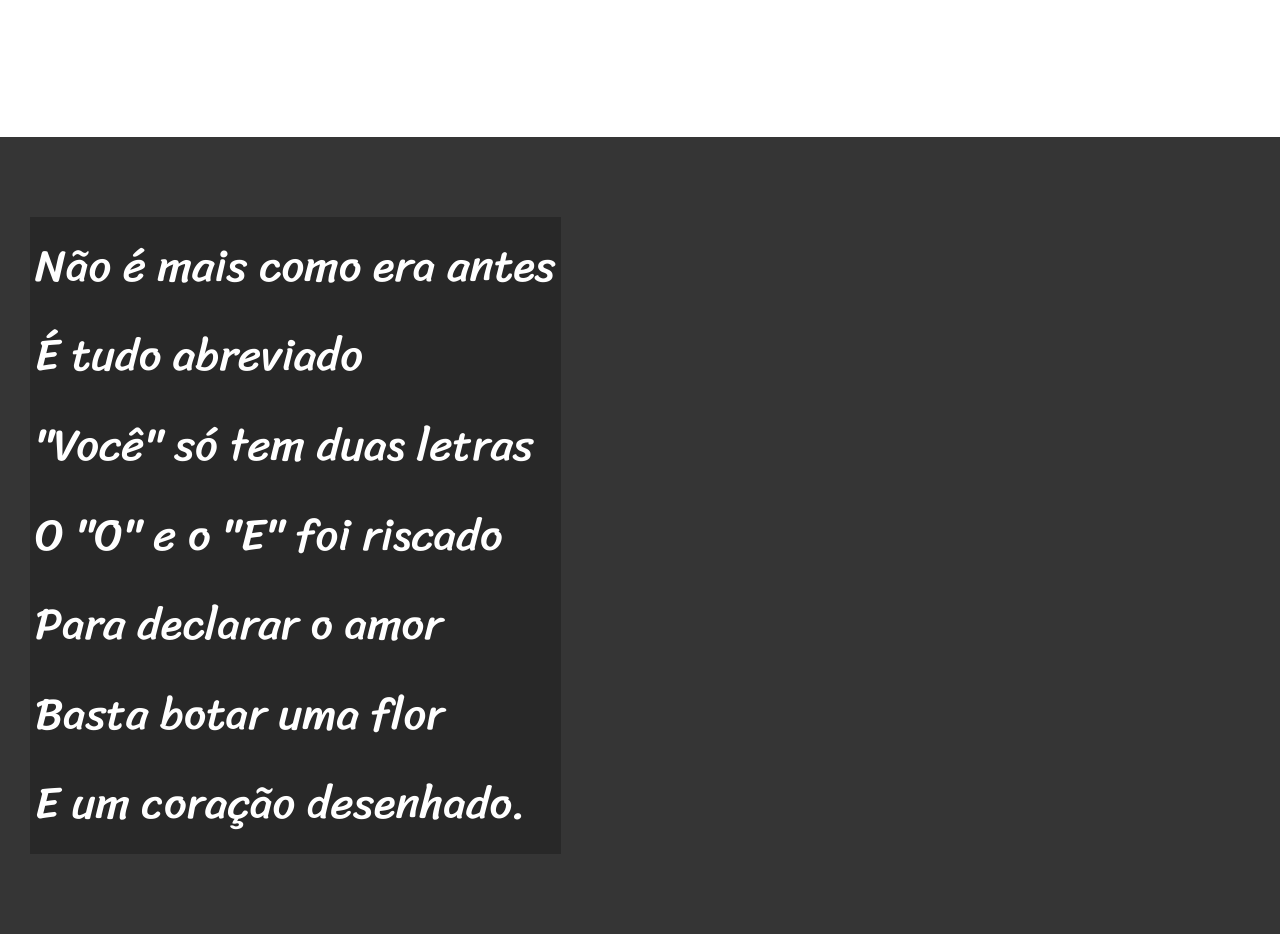
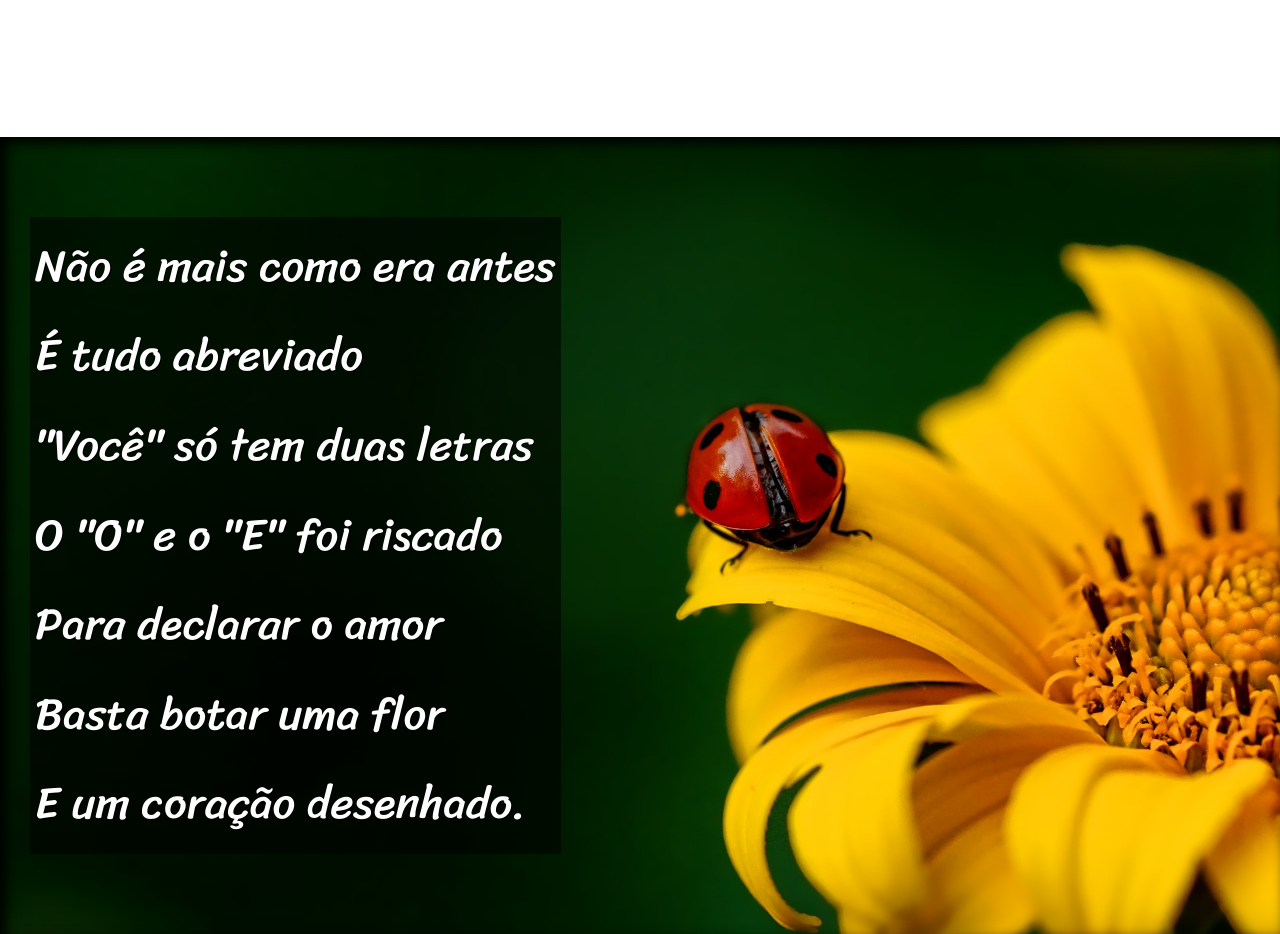
Before and after one commit to MBolze/html-css, a plain HTML site: page exercícios/desafio12/index.html in a window 1280 px wide. Shown: the part 1000-1934 px from the top of the page. Drawn offline with Linux system fonts and the light colour scheme.

Commit message:
Cordel Final

```diff
--- a/exercícios/desafio12/estilo.css
+++ b/exercícios/desafio12/estilo.css
@@ -70,13 +70,26 @@ section.normal {
 
 section.imagem {
     background-color: rgb(53, 53, 53);
+    background-size: cover;
+    background-attachment: fixed;
     color: white;
+    box-shadow: inset 6px 6px 13px 0px black;
 }
 
 section.imagem > p {
     display: inline-block;
     padding: 5px;
-    background-color: rgba(0, 0, 0, 0.253);
+    background-color: rgba(0, 0, 0, 0.548);
+    text-shadow: 1px 1px 0px black;
+}
+
+section#img01 {
+    background-image: url('imagens/background001.jpg');
+    background-position: right center;
+}
+
+section#img02 {
+    background-image: url('imagens/background002.jpg');
 }
 
 footer {
```
